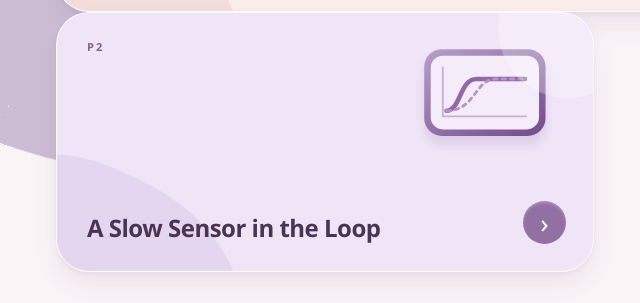
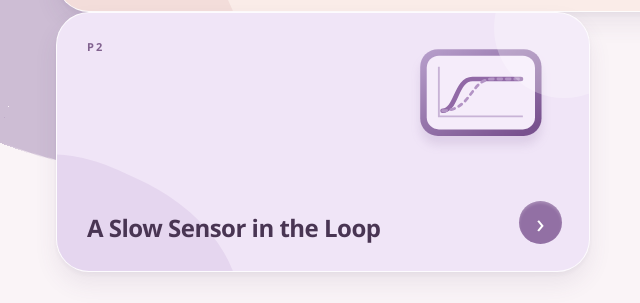
Before and after one commit to daniyaha/encs4380-dynamics-T23, a plain HTML site: page index.html in a window 1280 px wide. Shown: the part 1085-1388 px from the top of the page, 36-676 px from the left. Drawn offline with Linux system fonts and the light colour scheme.

Commit message:
Update style.css

```diff
--- a/style.css
+++ b/style.css
@@ -236,22 +236,4 @@ footer {
   }
 }
 
-/* Control section cards */
-#control .modules-grid {
-    display: grid;
-    grid-template-columns: repeat(2, minmax(0, 1fr));
-    gap: 20px;
 }
-
-#control .modules-grid > .module-card {
-    grid-column: auto;
-    grid-row: auto;
-    grid-area: auto;
-    width: 100%;
-}
-
-@media (max-width: 700px) {
-    #control .modules-grid {
-        grid-template-columns: 1fr;
-    }
-}
```
